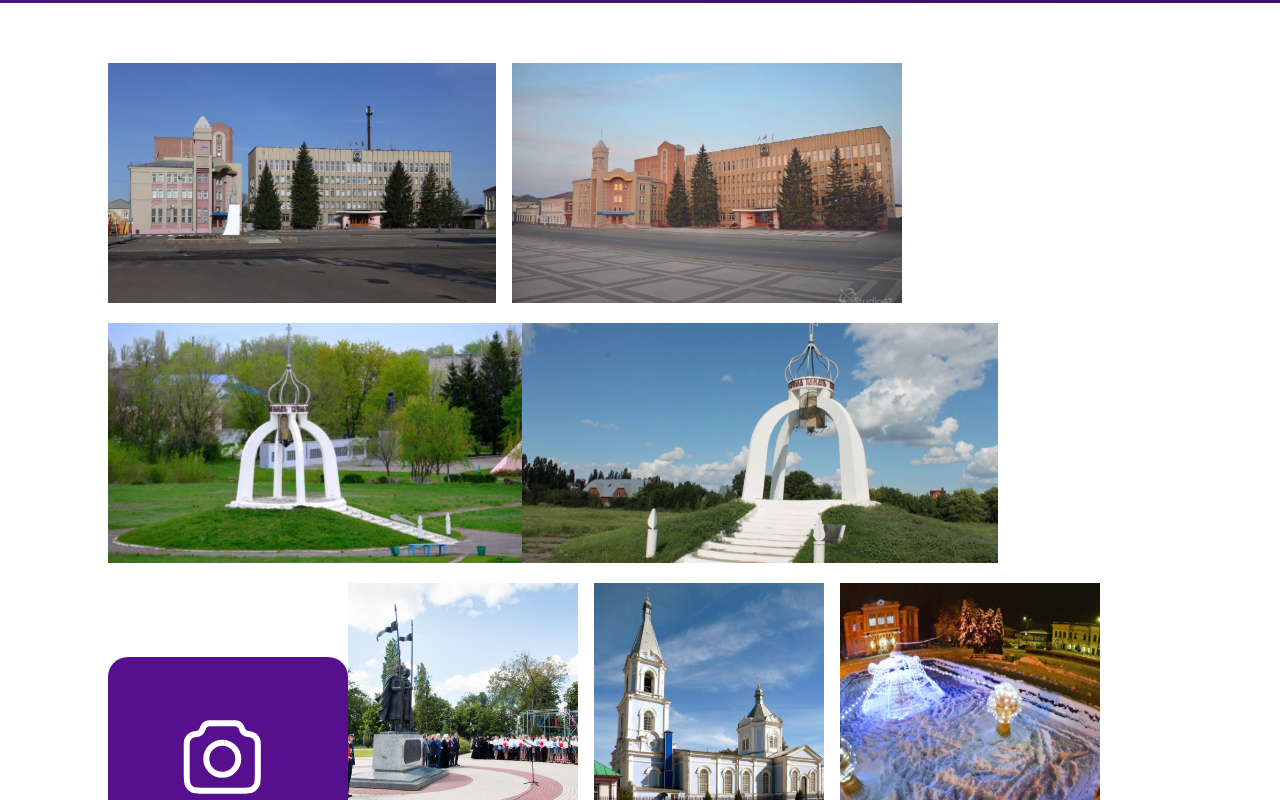
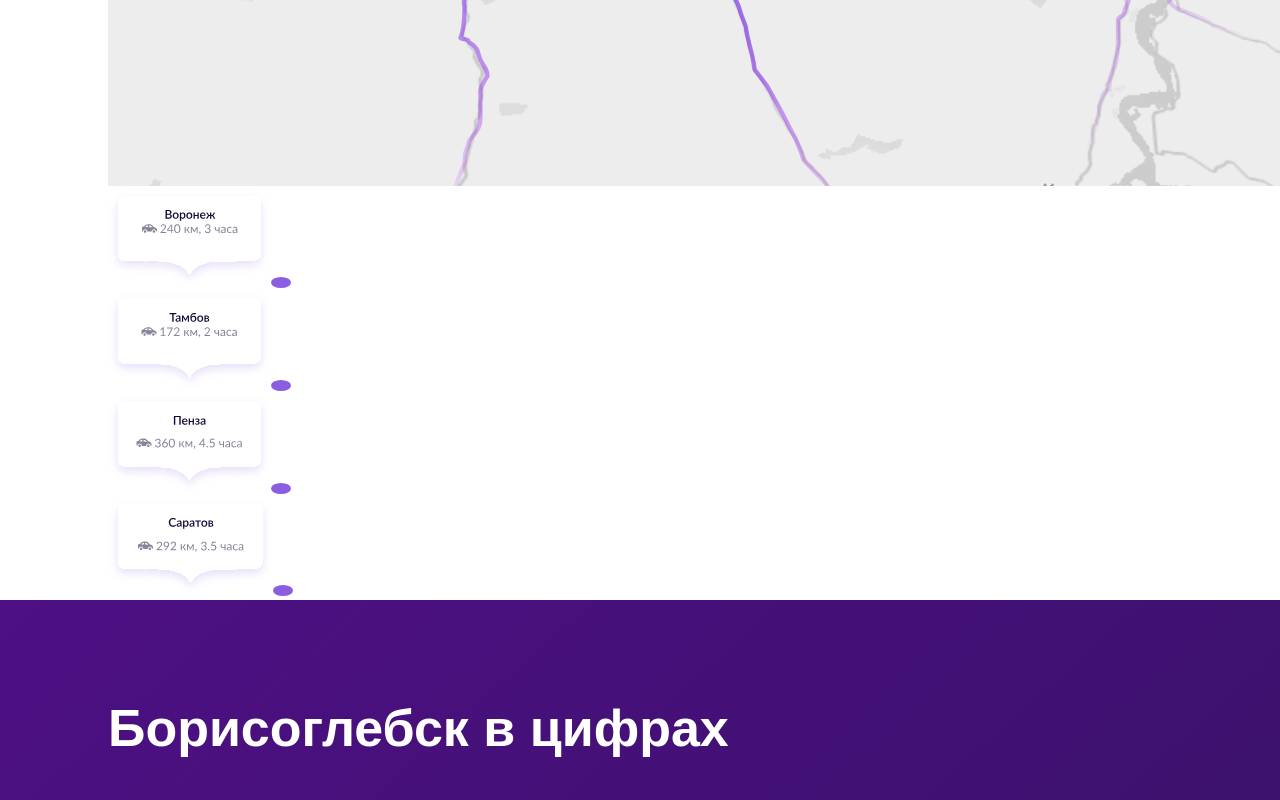
Before and after one commit to sky-trash/my_city, a Vue app: page / in a window 1280 px wide. Shown: the part 2748-3548 px from the top of the page. Built offline with nearby package versions, Linux system fonts and the light colour scheme.

Commit message:
map city

```diff
--- a/src/components/home/home.vue
+++ b/src/components/home/home.vue
@@ -127,7 +127,23 @@ import Application from '../application/application.vue';
       </div>
     </article>
     <article class="main__map">
-
+      <img id="map" src="../../../public/home/map/map.svg" alt="">
+      <div class="main__map__voronez">
+        <img id="msp-voronez" src="../../../public/home/map/Voronezh.svg" alt="">
+        <img id="elips-voroniz" src="../../../public/home/map/Ellipse-city.svg" alt="">
+      </div>
+      <div class="main__map__tambov">
+        <img id="msp-tambov" src="../../../public/home/map/Tambov.svg" alt="">
+        <img id="elips-tambov" src="../../../public/home/map/Ellipse-city.svg" alt="">
+      </div>
+      <div class="main__map__penza">
+        <img id="msp-penza" src="../../../public/home/map/Penza.svg" alt="">
+        <img id="elips-penza" src="../../../public/home/map/Ellipse-city.svg" alt="">
+      </div>
+      <div class="main__map__saratov">
+        <img id="msp-saratov" src="../../../public/home/map/Saratov.svg" alt="">
+        <img id="elips-saratov" src="../../../public/home/map/Ellipse-city.svg" alt="">
+      </div>
     </article>
     <article class="main__numbers">
       <div class="main__numbers__text">
```
Also changed, not shown: public/home/map/carside.svg (deleted), public/home/map/line-car.svg (deleted).
